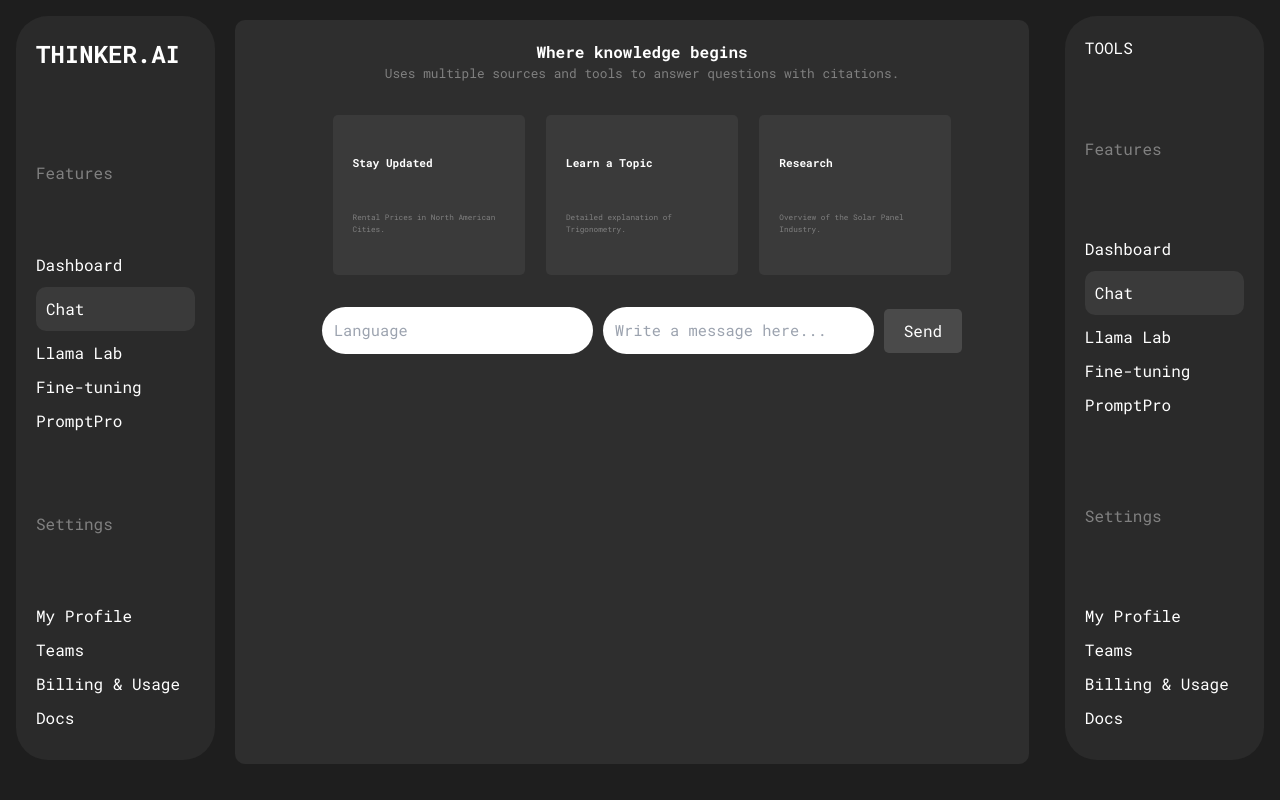
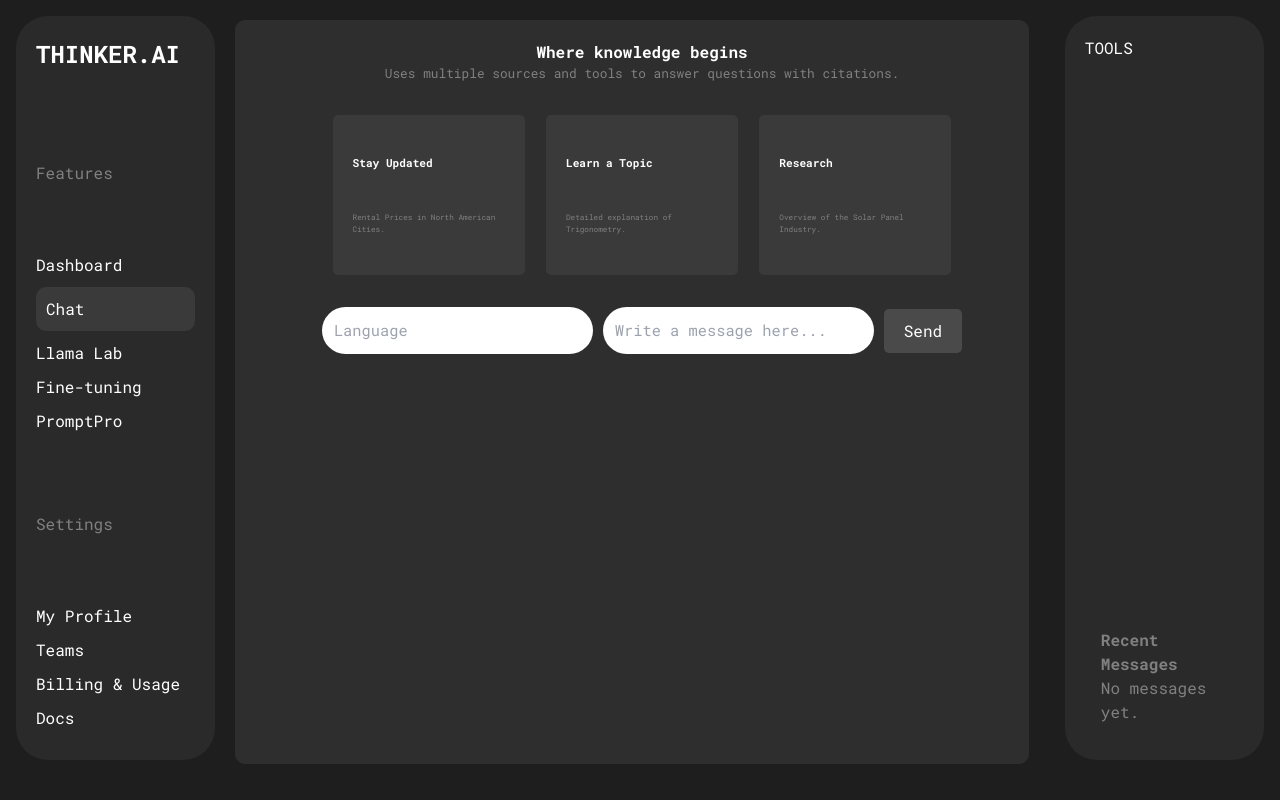
Before and after one commit to rahulcoder001/ThinkerAi, a Next.js app: page /texttospeech in a window 1280 px wide. Built offline with nearby package versions, Linux system fonts and the light colour scheme.

Commit message:
done added download audio functionn

```diff
--- a/src/app/api/trans/textToSpeech/route.ts
+++ b/src/app/api/trans/textToSpeech/route.ts
@@ -4,7 +4,7 @@
 import fs from 'fs';
 import path from 'path';
 
-const client = new ElevenLabsClient({ apiKey: 'sk_6ffdd34a6705576bb5b90f6838742c510ce387f08364c49a' });
+const client = new ElevenLabsClient({ apiKey: 'sk_f04759394997f6038604c1fd5bf9412abc82615f68376623' });
 
 export async function POST(req: Request) {
     const { text } = await req.json();
--- /dev/null
+++ b/src/app/imageextract/page.tsx
@@ -0,0 +1,11 @@
+import React from 'react'
+
+const page = () => {
+  return (
+    <div>
+        <h1>This is image extraction page</h1>
+    </div>
+  )
+}
+
+export default page
--- a/src/app/texttospeech/page.tsx
+++ b/src/app/texttospeech/page.tsx
@@ -7,7 +7,10 @@
   const [response, setResponse] = useState('');
   const [loading, setLoading] = useState(false);
   const [pdfurl, setPdfurl] = useState('');
+  const [audioUrl, setAudioUrl] = useState('');
   const [lang, setLang] = useState('');
+  const [history, setHistory] = useState([]); // State to store message history
+  const audioUrl1 = '/output.mp3';
 
   const handleSendMessage = async () => {
     if (!prompt) return;
@@ -15,20 +18,34 @@
     setLoading(true);
 
     try {
+      // Add the current prompt to history
+      setHistory((prevHistory) => [...prevHistory, prompt]);
+
+      // First request to /api/trans/translate
       const res = await fetch('/api/trans/translate', {
         method: 'POST',
         headers: {
           'Content-Type': 'application/json',
         },
-        body: JSON.stringify({ prompt: prompt + ' in ' + lang }),
+        body: JSON.stringify({ prompt: `${prompt} in ${lang}` }),
       });
 
       const data = await res.json();
-
       setResponse(data.content);
       setPdfurl(data.pdfUrl);
+
+      // Second request to /api/trans/textToSpeech for audio
+      const audioRes = await fetch('/api/trans/textToSpeech', {
+        method: 'POST',
+        headers: {
+          'Content-Type': 'application/json',
+        },
+        body: JSON.stringify({ text: data.content }), // Sending translated text for TTS
+      });
+
+      const audioData = await audioRes.json();
     } catch (error) {
-      console.error('Error fetching translation:', error);
+      console.error('Error fetching translation or audio:', error);
     } finally {
       setLoading(false);
     }
@@ -56,10 +73,15 @@
       </nav>
 
       <main className={styles.mainContent}>
-        <section className={styles.chatSection} style={{ display: 'flex', flexDirection: 'column', justifyContent: 'space-between' }}>
+        <section
+          className={styles.chatSection}
+          style={{ display: 'flex', flexDirection: 'column', justifyContent: 'space-between' }}
+        >
           <div className={styles.messageArea}>
             <h3 style={{ fontWeight: 'bolder' }}>Where knowledge begins</h3>
-            <h1 style={{ color: 'grey', fontSize: '0.8rem' }}>Uses multiple sources and tools to answer questions with citations.</h1>
+            <h1 style={{ color: 'grey', fontSize: '0.8rem' }}>
+              Uses multiple sources and tools to answer questions with citations.
+            </h1>
 
             <div className={styles.featureGrid} style={{ marginTop: '2rem' }}>
               {loading ? (
@@ -72,6 +94,9 @@
                   <div style={{ marginTop: '1rem' }}>
                     <a href={pdfurl} download className={styles.downloadButton}>
                       Download PDF
+                    </a>
+                    <a href={audioUrl1} download className={styles.downloadButton} style={{ marginLeft: '1rem' }}>
+                      Download Audio
                     </a>
                   </div>
                 </div>
@@ -100,7 +125,7 @@
                 className='input1'
                 value={lang}
                 onChange={(e) => setLang(e.target.value)}
-                             />
+              />
               <input
                 type="text"
                 className='input2'
@@ -118,20 +143,20 @@
 
       <nav className={styles.sidebar} style={{ marginRight: '1rem' }}>
         <div>TOOLS</div>
-        <h1 style={{ color: 'grey' }}>Features</h1>
-        <div className={styles.navLinks}>
-          <a href="#">Dashboard</a>
-          <a href="#" className={styles.active}>Chat</a>
-          <a href="#">Llama Lab</a>
-          <a href="#">Fine-tuning</a>
-          <a href="#">PromptPro</a>
-        </div>
-        <h1 style={{ color: 'grey' }}>Settings</h1>
-        <div className={styles.settings}>
-          <a href="#">My Profile</a>
-          <a href="#">Teams</a>
-          <a href="#">Billing & Usage</a>
-          <a href="#">Docs</a>
+        {/* Message history displayed here */}
+        <div style={{ marginTop: '1rem', padding: '1rem', color: 'grey', overflowY: 'auto' }}>
+          <h2 style={{ fontSize: '1rem', fontWeight: 'bold' }}>Recent Messages</h2>
+          {history.length === 0 ? (
+            <p>No messages yet.</p>
+          ) : (
+            <ul>
+              {history.map((message, index) => (
+                <li key={index} style={{ marginBottom: '0.5rem' }}>
+                  {message}
+                </li>
+              ))}
+            </ul>
+          )}
         </div>
       </nav>
     </div>
--- a/src/app/texttospeech/text.module.css
+++ b/src/app/texttospeech/text.module.css
@@ -130,7 +130,7 @@
 /* Response Box */
 .responseBox {
   width: 55vw;
-  height: 65vh;
+  height: 55vh;
   overflow-y: auto;
 
   border-radius: 8px;
```
Also changed, not shown: generated_content.txt, 1 other file (tests, documents, lock files or other folders).
